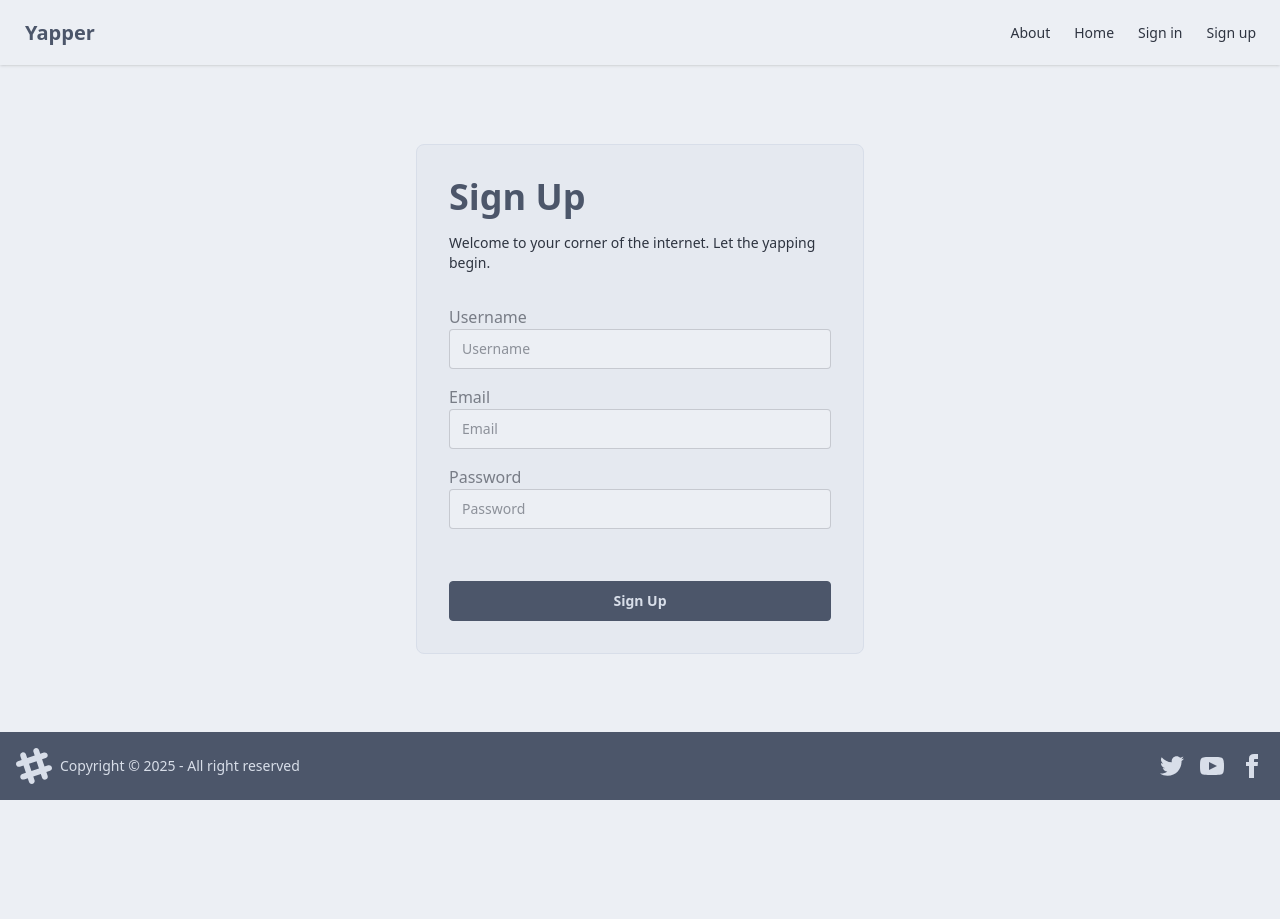
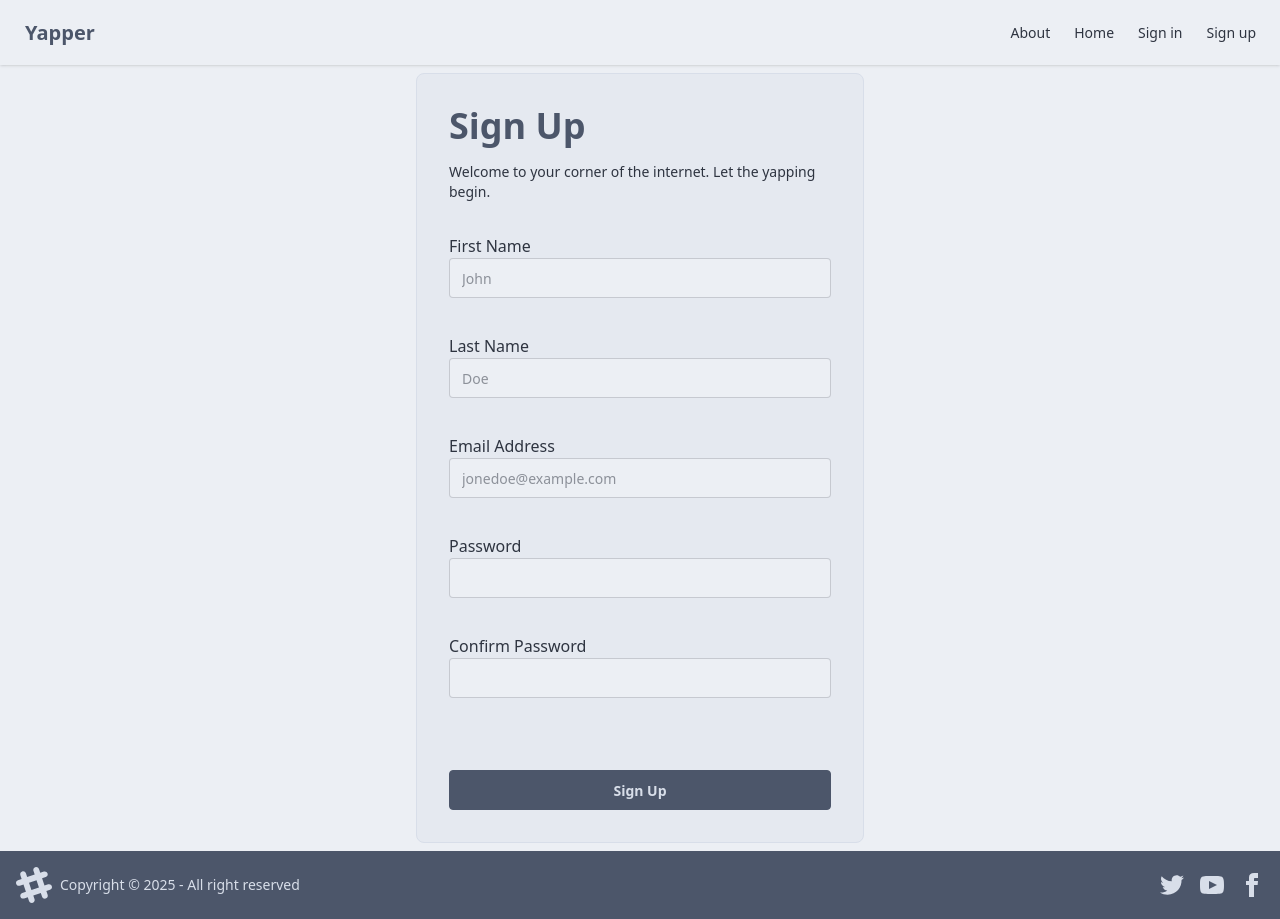
Before and after one commit to IbrahimOraby/yapper-blog-app, a React app: page /signup in a window 1280 px wide. Before the commit the page ends 800 px from the top, so only its background shows below. Built offline with nearby package versions, Linux system fonts and the light colour scheme; the HTML template or start-up script is replaced by a standard one.

Commit message:
feat: handle signup form using formik and yup

```diff
--- /dev/null
+++ b/src/components/FormHeader.jsx
@@ -0,0 +1,14 @@
+import React from "react";
+
+function FormHeader({ children }) {
+	return (
+		<div>
+			<h1 className="text-4xl font-bold text-neutral">{children || 'Default Header'}</h1>
+			<p className="py-4 text-sm">
+				Welcome to your corner of the internet. Let the yapping begin.
+			</p>
+		</div>
+	);
+}
+
+export default FormHeader;
--- a/src/pages/Login.jsx
+++ b/src/pages/Login.jsx
@@ -3,9 +3,11 @@ import * as Yup from "yup";
 import { signInUser } from "../services/auth_service";
 import { useNavigate } from "react-router";
 import MyTextInput from "../components/TextInput";
+import FormHeader from "../components/FormHeader";
 
 function Login() {
 	const navigate = useNavigate();
+
 	return (
 		<Formik
 			initialValues={{
@@ -36,12 +38,8 @@ function Login() {
 		>
 			{({ isSubmitting, status }) => (
 				<Form className=" bg-base-200 border-base-300 rounded-box w-md border p-8">
-					<div>
-						<h1 className="text-4xl font-bold text-neutral">Sign In</h1>
-						<p className="py-4 text-sm">
-							Welcome to your corner of the internet. Let the yapping begin.
-						</p>
-					</div>
+					<FormHeader>Sign In</FormHeader>
+
 					<div className="flex flex-col">
 						<MyTextInput
 							label="Email Address"
@@ -50,6 +48,7 @@ function Login() {
 							placeholder="jane@formik.com"
 						/>
 					</div>
+
 					<div className="flex flex-col">
 						<MyTextInput label="Password" name="password" type="password" />
 					</div>
--- a/src/pages/Signup.jsx
+++ b/src/pages/Signup.jsx
@@ -1,86 +1,106 @@
-import React, { useState } from "react";
+import { Form, Formik } from "formik";
 import { signUpUser } from "../services/auth_service";
+import * as Yup from "yup";
+import MyTextInput from "../components/TextInput";
+import FormHeader from "../components/FormHeader";
+import { useNavigate } from "react-router";
 
 function Signup() {
-	const [username, setUsername] = useState("");
-	const [email, setEmail] = useState("");
-	const [password, setPassword] = useState("");
-	const [error, setError] = useState(null);
-	const [loading, setLoading] = useState(false);
+	const navigate = useNavigate();
 
-	const handleSubmit = async (e) => {
-		e.preventDefault();
-		setLoading(true);
-		setError(null);
+	return (
+		<Formik
+			initialValues={{
+				firstName: "",
+				lastName: "",
+				email: "",
+				password: "",
+				confirmPassword: ""
+			}}
+			validationSchema={Yup.object({
+				firstName: Yup.string()
+					.max(15, "Must be 15 characters or less")
+					.required("Required"),
+				lastName: Yup.string()
+					.max(20, "Must be 20 characters or less")
+					.required("Required"),
+				email: Yup.string().email("Invalid email address").required("Required"),
+				password: Yup.string()
+					.required("Password is required")
+					.min(6, "Password must be at least 6 characters"),
+				confirmPassword: Yup.string()
+					.required("Confirm Password is required")
+					.oneOf([Yup.ref("password")], "Passwords must match")
+			})}
+			onSubmit={async (values, actions) => {
+				console.log("values: ", values);
+				console.log("actions: ", actions);
 
 				try {
-			const userCredential = await signUpUser(username, email, password);
-			console.log("✅ Signed up:", userCredential.user);
-			// You can redirect or show success UI here
+					const userCred = await signUpUser(
+						`${values.firstName} ${values.lastName}`,
+						values.email,
+						values.password
+					);
+					console.log(userCred);
+					navigate("/", { replace: true });
 				} catch (err) {
-			console.error("❌ Signup error:", err);
-			setError(err.message || "Something went wrong");
+					console.error(err);
 				} finally {
-			setLoading(false);
+					actions.setSubmitting(false);
 				}
-	};
-
-	return (
-		<form
-			onSubmit={handleSubmit}
-			className="bg-base-200 border-base-300 rounded-box w-md border p-8 space-y-4"
+			}}
 		>
-			<div>
-				<h1 className="text-4xl font-bold text-neutral">Sign Up</h1>
-				<p className="py-4 text-sm">
-					Welcome to your corner of the internet. Let the yapping begin.
-				</p>
-			</div>
+			{({ isSubmitting }) => (
+				<Form className="bg-base-200 border-base-300 rounded-box w-md border p-8 space-y-4">
+					<FormHeader>Sign Up</FormHeader>
 
 					<div className="flex flex-col">
-				<label className="label">Username</label>
-				<input
-					type="text"
-					value={username}
-					onChange={(e) => setUsername(e.target.value)}
-					className="input w-full"
-					placeholder="Username"
+						<MyTextInput
+							label="First Name"
+							name="firstName"
+							type="firstName"
+							placeholder="John"
 						/>
 					</div>
 
 					<div className="flex flex-col">
-				<label className="label">Email</label>
-				<input
-					type="email"
-					value={email}
-					onChange={(e) => setEmail(e.target.value)}
-					className="input w-full"
-					placeholder="Email"
+						<MyTextInput
+							label="Last Name"
+							name="lastName"
+							type="lastName"
+							placeholder="Doe"
 						/>
 					</div>
 
 					<div className="flex flex-col">
-				<label className="label">Password</label>
-				<input
-					type="password"
-					value={password}
-					onChange={(e) => setPassword(e.target.value)}
-					className="input w-full"
-					placeholder="Password"
+						<MyTextInput
+							label="Email Address"
+							name="email"
+							type="email"
+							placeholder="jonedoe@example.com"
 						/>
 					</div>
 
-			<div className="h-1">
-				{error && <p className="text-error text-sm my-2">{error}</p>}
+					<div className="flex flex-col">
+						<MyTextInput label="Password" name="password" type="password" />
 					</div>
-			<button
-				className="btn btn-neutral mt-4 w-full"
-				type="submit"
-				disabled={loading}
-			>
-				{loading ? "Creating Account..." : "Sign Up"}
+
+					<div className="flex flex-col">
+						<MyTextInput
+							label="Confirm Password"
+							name="confirmPassword"
+							type="password"
+						/>
+					</div>
+
+					<div className="h-1"></div>
+					<button className="btn btn-neutral mt-4 w-full" type="submit">
+						{isSubmitting ? "Signing Up..." : "Sign Up"}
 					</button>
-		</form>
+				</Form>
+			)}
+		</Formik>
 	);
 }
 
```
Lines whose indentation alone changed are shown as unchanged.
